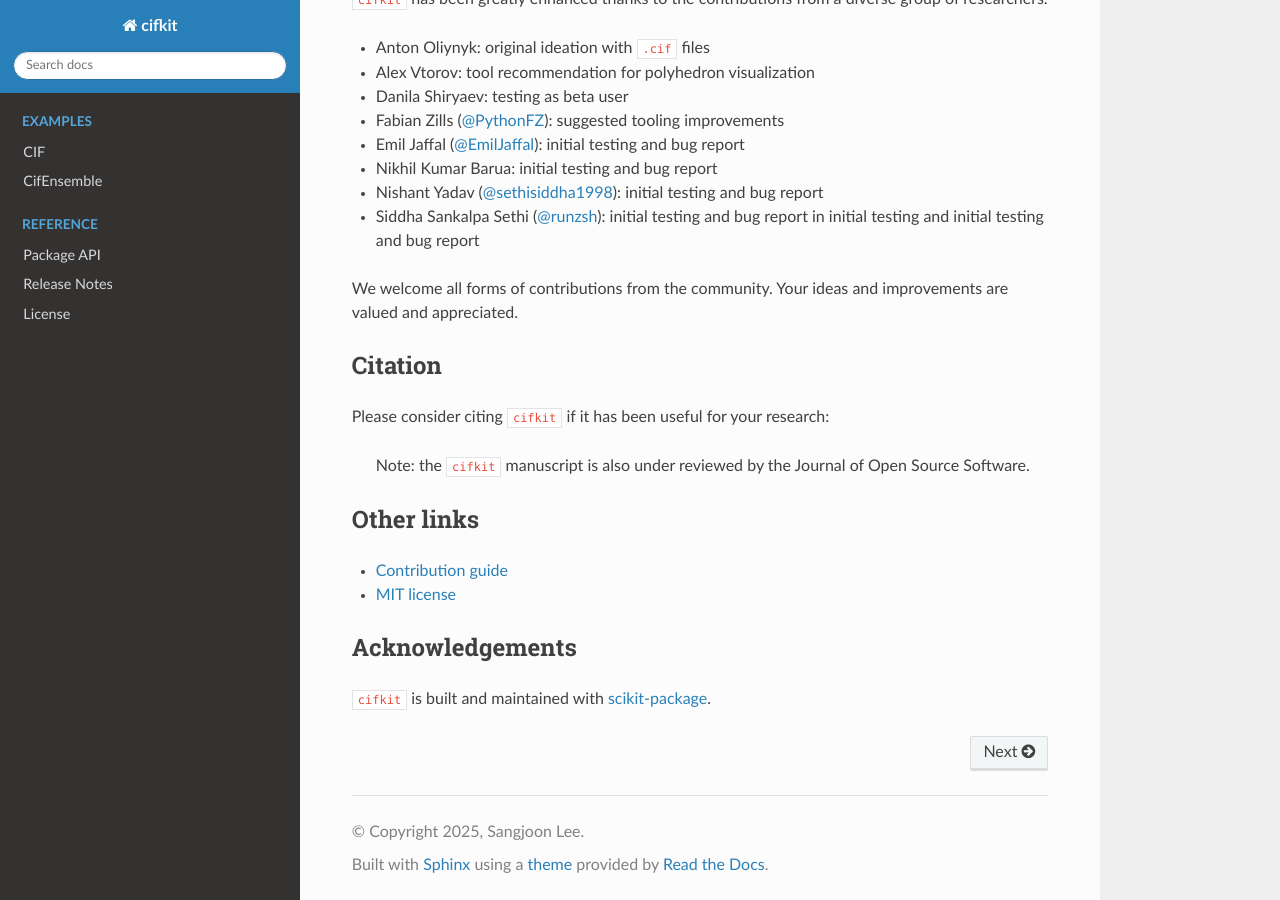
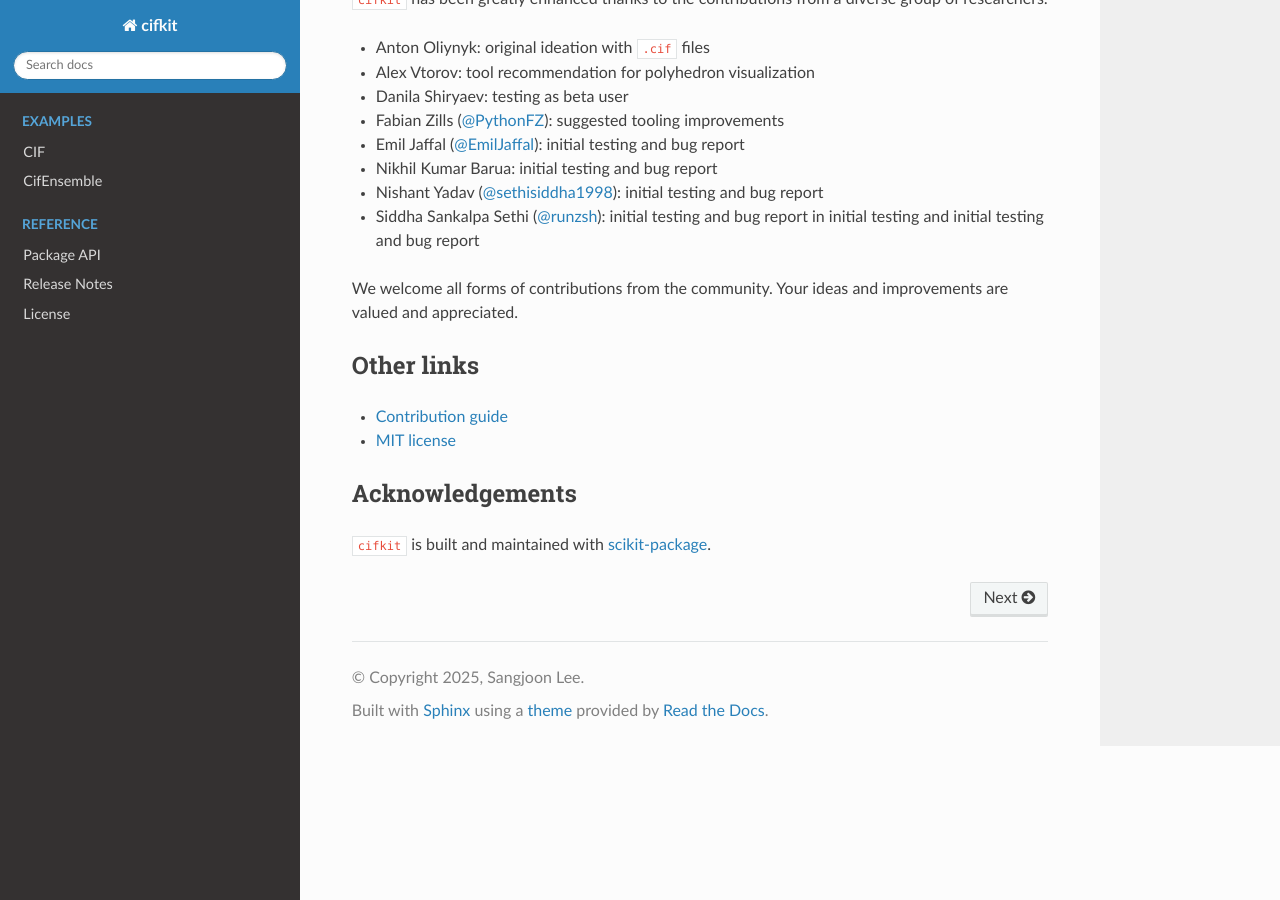
Before and after one commit to bobleesj/cifkit, a Sphinx documentation site: the page built from doc/source/index.rst, in a window 1280 px wide and 900 px high, scrolled down 4332 px. Built offline with Sphinx 7.4.7 and the Read the Docs theme 3.1.0, drawn with Linux system fonts in a browser that asks for light colours.

Commit message:
chore: remove another mention of citation in the bottom of readme

```diff
--- a/doc/source/index.rst
+++ b/doc/source/index.rst
@@ -210,15 +210,6 @@ diverse group of researchers:
 We welcome all forms of contributions from the community. Your ideas and
 improvements are valued and appreciated.
 
-Citation
---------
-
-Please consider citing ``cifkit`` if it has been useful for your
-research:
-
-   Note: the ``cifkit`` manuscript is also under reviewed by the Journal
-   of Open Source Software.
-
 Other links
 -----------
 
```
